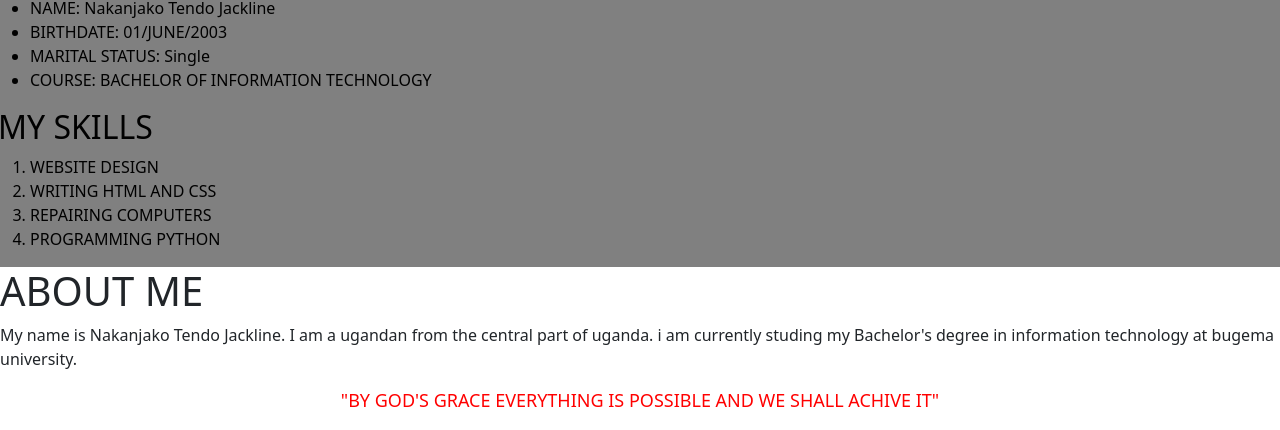
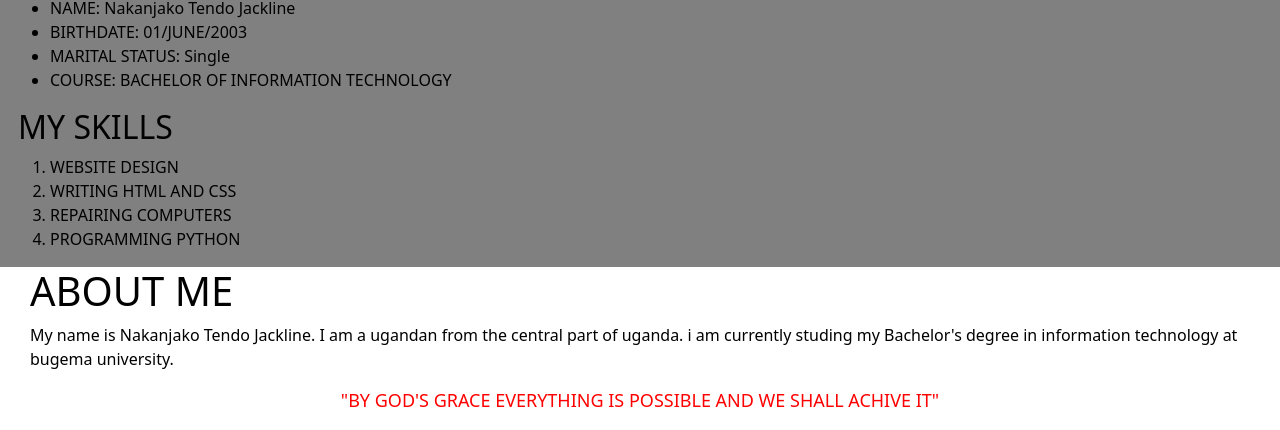
Before and after one commit to JACKIETendo/MY-WEBSITES, a plain HTML site: page INDEX.html in a window 1280 px wide. Shown: the part 730-1160 px from the top of the page. Drawn offline with nearby package versions, Linux system fonts and the light colour scheme.

Commit message:
Update INDEX.html

```diff
--- a/INDEX.html
+++ b/INDEX.html
@@ -20,15 +20,15 @@
         }
         .RIGHTDIV{
             color: black;
+            float: right;
             background-color: gray;
-            padding-left: 10px;
-            padding-right: 10px;
-            margin: auto;
-            float: right;
-            flex-direction: column;
+            padding-left: 30px;
+            padding-right: 30px;
         }
-        .ABOUT ME{
+        .ABOUTME{
             color: black;
+            padding-left: 30px;
+            padding-right: 30px;
         }
         .FOOTER{
             text-align: center;
@@ -66,7 +66,7 @@
                 </OL>
             </div>
         </div>
-    <div class="ABOUT ME">
+    <div class="ABOUTME">
         <h1>ABOUT ME</h1>
         <P>My name is Nakanjako Tendo Jackline. I am a ugandan
             from the central part of uganda. i am currently studing
```
